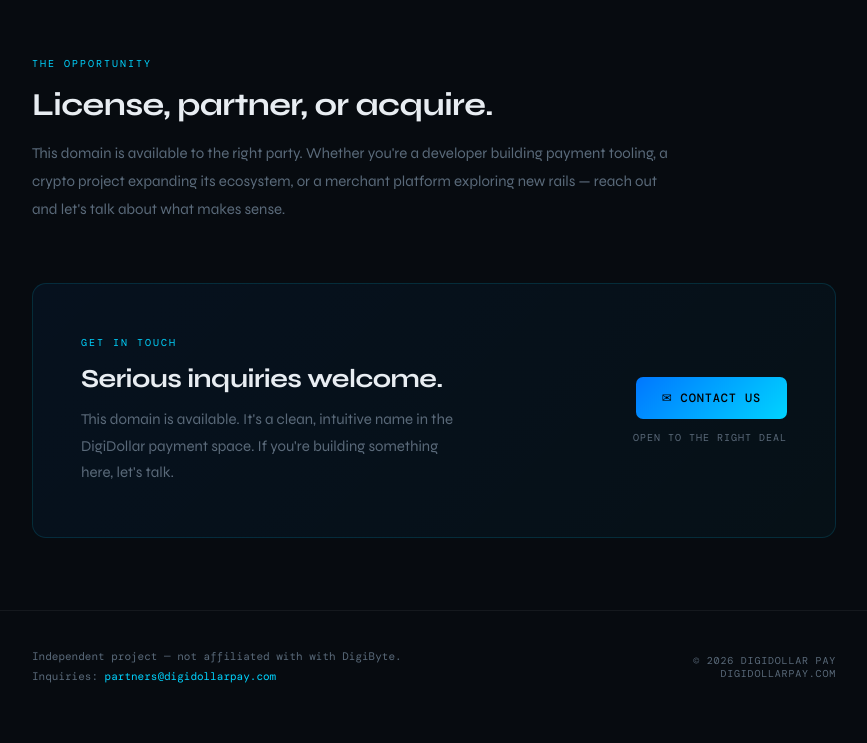
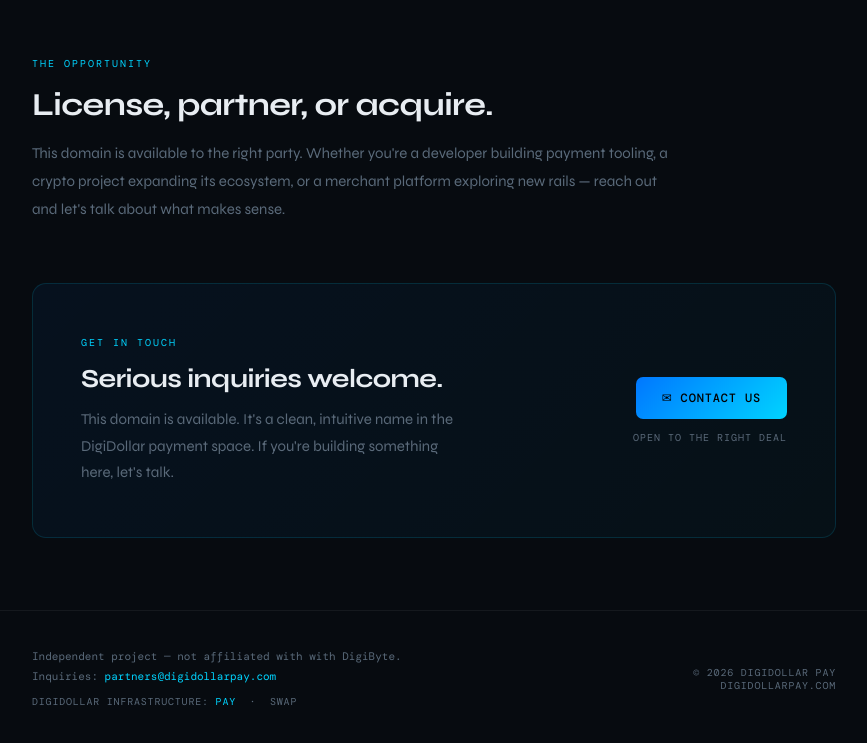
Before and after one commit to apex-infra/apex-infra-digidollarpay, a plain HTML site: page index.html in a window 1280 px wide. Shown: the part 1499-2242 px from the top of the page, without its empty margins (206-1073 px from the left). Drawn offline with nearby package versions, Linux system fonts and the light colour scheme; a web font is replaced by a local one.

Commit message:
Update index.html

```diff
--- a/index.html
+++ b/index.html
@@ -65,7 +65,6 @@
       max-width: 860px; margin: 0 auto; padding: 0 28px;
     }
 
-    /* TOP BAR */
     .top-bar {
       background: linear-gradient(90deg, rgba(0,119,255,0.15), rgba(0,212,255,0.1));
       border-bottom: 1px solid rgba(0,212,255,0.15);
@@ -81,7 +80,6 @@
     .top-bar a:hover { text-decoration: underline; }
     .top-bar strong { color: #fff; }
 
-    /* NAV */
     nav { padding: 24px 0; border-bottom: 1px solid var(--border); }
     nav .wrapper { display: flex; align-items: center; justify-content: space-between; }
     .nav-brand { display: flex; align-items: center; gap: 10px; }
@@ -102,7 +100,6 @@
     }
     .nav-cta:hover { opacity: 0.85; transform: translateY(-1px); }
 
-    /* HERO */
     .hero { padding: 90px 0 70px; }
     .hero-eyebrow {
       font-family: var(--mono); font-size: 11px;
@@ -144,7 +141,6 @@
 
     .divider { height: 1px; background: var(--border); margin: 64px 0; opacity: 0; animation: fadeIn 0.7s ease forwards 0.5s; }
 
-    /* CONTENT SECTIONS */
     .content-section { margin-bottom: 60px; opacity: 0; animation: fadeUp 0.7s ease forwards 0.6s; }
     .content-section + .content-section { animation-delay: 0.7s; }
     .content-section + .content-section + .content-section { animation-delay: 0.8s; }
@@ -161,7 +157,6 @@
     }
     .content-section p + p { margin-top: 14px; }
 
-    /* CONTACT BOX */
     .contact-box {
       border: 1px solid rgba(0,212,255,0.14); border-radius: 14px;
       background: linear-gradient(135deg, rgba(0,119,255,0.06), rgba(0,212,255,0.03));
@@ -190,7 +185,6 @@
       color: var(--muted); text-transform: uppercase; text-align: right;
     }
 
-    /* FOOTER */
     footer {
       margin-top: 72px; border-top: 1px solid var(--border); padding: 36px 0;
       opacity: 0; animation: fadeIn 0.7s ease forwards 1.1s;
@@ -200,6 +194,13 @@
     .footer-left a { color: var(--accent); text-decoration: none; }
     .footer-left a:hover { text-decoration: underline; }
     .footer-right { font-family: var(--mono); font-size: 10px; color: var(--muted); letter-spacing: 0.08em; text-transform: uppercase; text-align: right; }
+    .footer-ecosystem {
+      font-family: var(--mono); font-size: 10px; color: var(--muted);
+      letter-spacing: 0.08em; text-transform: uppercase; margin-top: 6px;
+    }
+    .footer-ecosystem a { color: var(--muted); text-decoration: none; transition: color 0.2s; }
+    .footer-ecosystem a:hover { color: var(--accent); }
+    .footer-ecosystem a.active { color: var(--accent); }
 
     @keyframes fadeUp { from{opacity:0;transform:translateY(20px);} to{opacity:1;transform:translateY(0);} }
     @keyframes fadeIn { from{opacity:0;} to{opacity:1;} }
@@ -217,14 +218,12 @@
   <div class="orb orb-1"></div>
   <div class="orb orb-2"></div>
 
-  <!-- TOP BAR -->
   <div class="top-bar">
     <a href="mailto:digidollarpay@proton.me">
       <strong>digidollarpay.com</strong> &nbsp;·&nbsp; Available for licensing, partnership &amp; acquisition &nbsp;·&nbsp; Inquire →
     </a>
   </div>
 
-  <!-- NAV -->
   <nav>
     <div class="wrapper">
       <div class="nav-brand">
@@ -235,7 +234,6 @@
     </div>
   </nav>
 
-  <!-- HERO -->
   <section class="hero">
     <div class="wrapper">
       <div class="hero-eyebrow">DigiDollar · Merchant Payments</div>
@@ -254,7 +252,6 @@
 
   <div class="wrapper"><div class="divider"></div></div>
 
-  <!-- CONTENT SECTIONS -->
   <section>
     <div class="wrapper">
 
@@ -297,7 +294,6 @@
         </p>
       </div>
 
-      <!-- CONTACT -->
       <div class="contact-box">
         <div class="contact-left">
           <div class="contact-label">Get in touch</div>
@@ -316,12 +312,17 @@
     </div>
   </section>
 
-  <!-- FOOTER -->
   <footer>
     <div class="wrapper">
       <div class="footer-left">
         Independent project — not affiliated with with DigiByte.<br>
         Inquiries: <a href="mailto:digidollarpay@proton.me">partners@digidollarpay.com</a>
+        <div class="footer-ecosystem">
+          DigiDollar Infrastructure:
+          <a class="active" href="https://digidollarpay.com">Pay</a>
+          &nbsp;·&nbsp;
+          <a href="https://digidollarswap.com">Swap</a>
+        </div>
       </div>
       <div class="footer-right">
         © 2026 DigiDollar Pay<br>digidollarpay.com
@@ -331,3 +332,7 @@
 
 </body>
 </html>
+  </footer>
+
+</body>
+</html>
```
